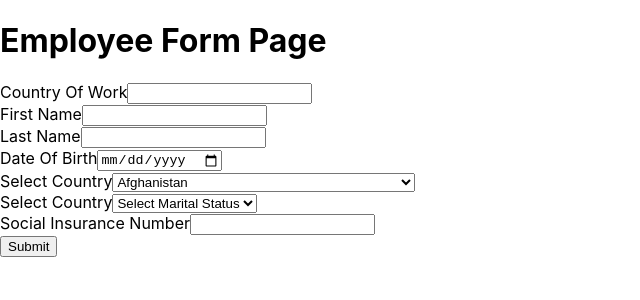
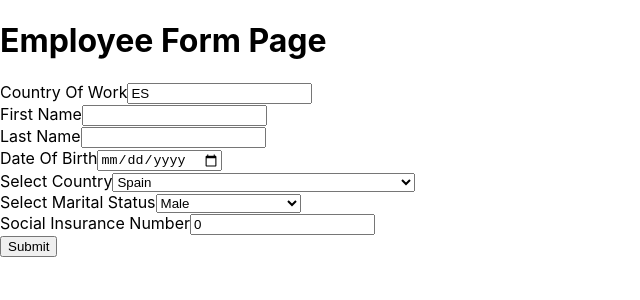
Before and after one commit to ereyomi/employee-form, a React (Create React App) app: page / in a window 1280 px wide. Shown: the top 300 px of the page, without its empty margins (0-640 px from the left). Built offline with nearby package versions, Linux system fonts and the light colour scheme.

Commit message:
refactor: form componets

```diff
--- a/src/components/ExtraFields.js
+++ b/src/components/ExtraFields.js
@@ -1,5 +1,5 @@
 import React from 'react'
-import MaritalStatusSelection from './MaritalStatusSelection'
+import Select from './Select'
 import Input from './Input'
 
 
@@ -13,10 +13,12 @@ const ExtraFields = ( {formAccess, value, onChange} ) => {
                     extralFields && extralFields.map( (field) => (
                         field.type === 'select'
                             ?
-                            ( <MaritalStatusSelection {...field}/> ) :
+                            ( <Select {...field} key={field.name} onChange={onChange} value={ value[field.name] }/> ) :
                             <Input
                                 key={field.name}
                                 {...field}
+                                onChange={onChange}
+                                value={value[field.name]}
                             />
                     )
                   )
--- a/src/components/FormPage.js
+++ b/src/components/FormPage.js
@@ -4,12 +4,12 @@ import ExtraFields from './ExtraFields';
 import {getExtraFormAccessByCountries} from './../utils/helpers'
 
 const formDataStructure = {
-    countryOfWork: '',
+    countryOfWork: 'ES',
     firstName: '',
     lastName: '',
     dateOfBirth: '',
     holidayAllowance: 0,
-    maritalStatus: '',
+    maritalStatus: 'M',
     numberOfChildren: 0,
     socialInsuranceNumber: 0,
     workingHours: 0,
@@ -108,7 +108,7 @@ const FormPage = () => {
                     />
                     <div className="custom-app-form">
                         <label htmlFor="country">Select Country</label>
-                        <select value={formData.country} onChange={handleOnChangeCountrySeletion} name="country">
+                        <select value={formData.countryOfWork} onChange={handleOnChangeCountrySeletion} name="countryOfWork">
 
                             {
                                 countriesData && countriesData.length > 0 && countriesData.map(
@@ -120,7 +120,7 @@ const FormPage = () => {
                     <div>
                         {
                             extraFieldData?.status && (
-                                <ExtraFields {...extraFieldData}/>
+                                <ExtraFields {...extraFieldData} onChange={handleForm} value={formData}/>
                             )
                         }
 
--- a/src/components/MaritalStatusSelection.js
+++ b/src/components/Select.js
@@ -1,9 +1,9 @@
 import React from 'react'
-const MaritalStatusSelection = ({value, onChange, options, label}) => {
+const Select = ({value, onChange, options, label}) => {
     return (
         <div>
-            <label htmlFor="country">Select Country</label>
-            <select>
+            <label htmlFor="country">{ label }</label>
+            <select onChange={onChange} value={value}>
                 <option
                     key="default-marital-status"
                     value=""
@@ -13,7 +13,7 @@ const MaritalStatusSelection = ({value, onChange, options, label}) => {
                 {
                     options.map(
                         ( d ) =>
-                            <option key={d.value}>{ d.label }</option>
+                            <option key={d.value} value={d.value}>{ d.label }</option>
                     )
                 }
             </select>
@@ -21,4 +21,4 @@ const MaritalStatusSelection = ({value, onChange, options, label}) => {
     )
 }
 
-export default MaritalStatusSelection
+export default Select
```
